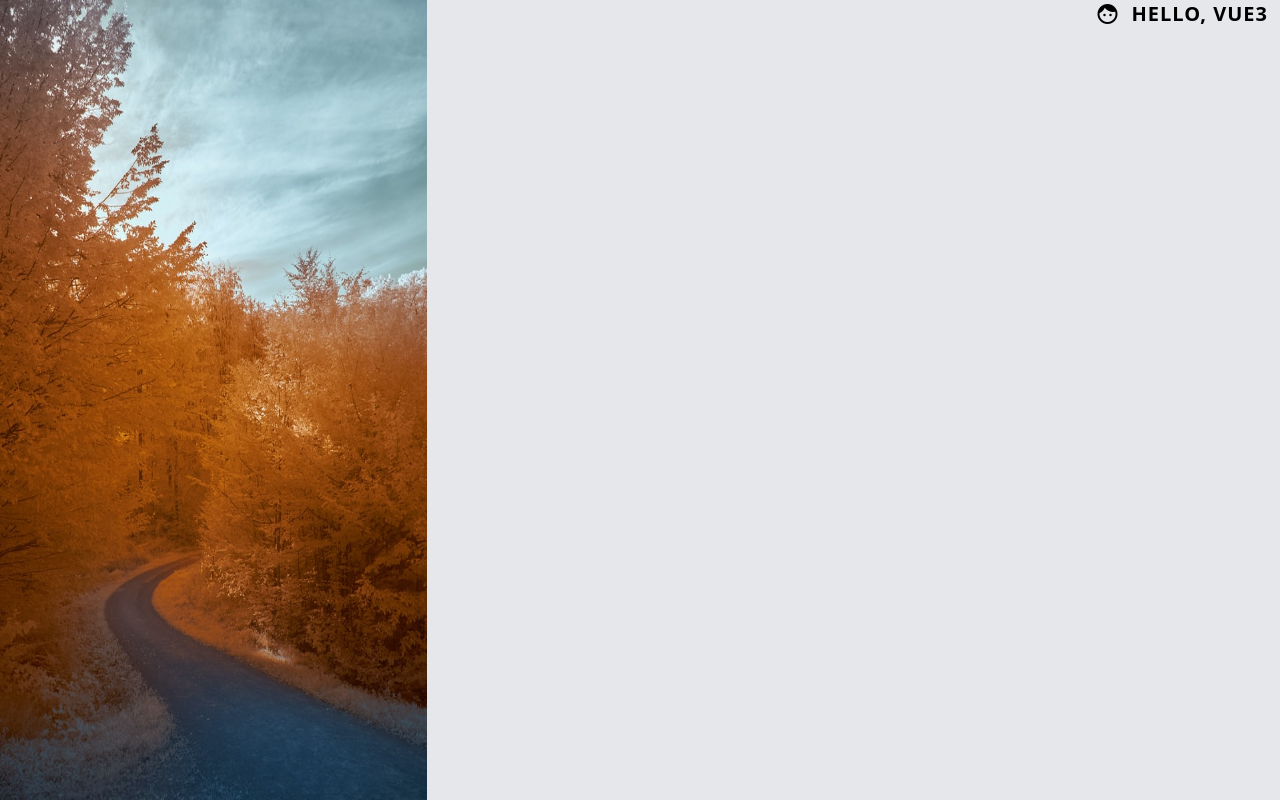
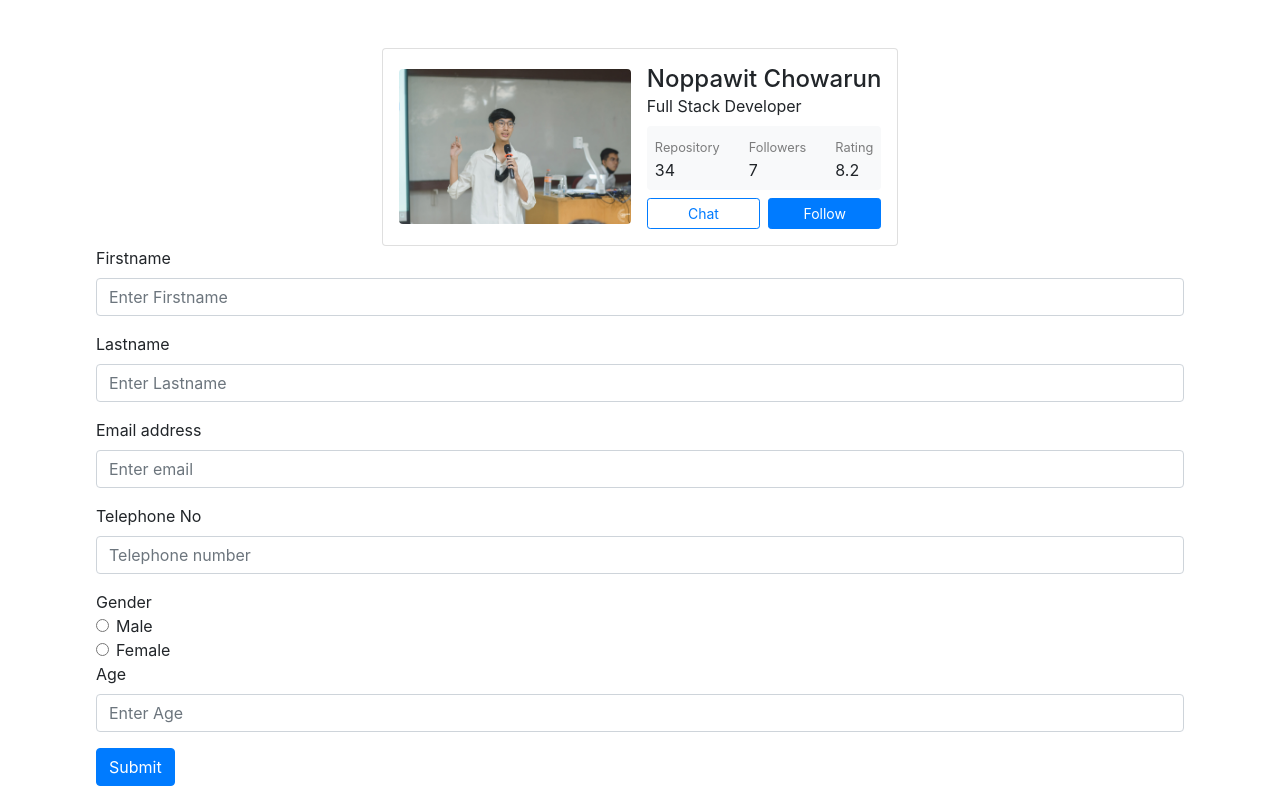
Before and after one commit to pizzahuhthp9/INT203_62130500127_groupwork_6, a plain HTML site: page 62130500127_groupwork_6/index.html in a window 1280 px wide. Drawn offline with nearby package versions, Linux system fonts and the light colour scheme.

Commit message:
add form validation

```diff
--- a/62130500127_groupwork_6/index.html
+++ b/62130500127_groupwork_6/index.html
@@ -1,6 +1,5 @@
 <!DOCTYPE html>
 <html lang="en">
-
   <head>
     <meta charset="UTF-8" />
     <meta name="viewport" content="width=device-width, initial-scale=1.0" />
@@ -8,29 +7,154 @@
 
     <!-- https://google.github.io/material-design-icons/#icon-font-for-the-web -->
     <!-- Using via Google Web Fonts -->
-  <link href="https://fonts.googleapis.com/icon?family=Material+Icons" rel="stylesheet" />
+    <link
+      href="https://fonts.googleapis.com/icon?family=Material+Icons"
+      rel="stylesheet"
+    />
 
     <!-- https://tailwindcss.com/docs/installation -->
     <!-- Using Tailwind via CDN -->
-  <link href="https://unpkg.com/tailwindcss@^2/dist/tailwind.min.css" rel="stylesheet" />
+
+    <!-- <link href="https://unpkg.com/tailwindcss@^2/dist/tailwind.min.css" rel="stylesheet" /> -->
 
     <!-- https://v3.vuejs.org/guide/installation.html#release-notes -->
     <!-- Vue CDN -->
     <script src="https://unpkg.com/vue@next"></script>
 
+    <!-- validaion -->
+    <script src="//cdnjs.cloudflare.com/ajax/libs/validate.js/0.13.1/validate.min.js"></script>
+
+    <!-- bootstrap profile -->
+    <!-- <script src="https://cdn.jsdelivr.net/npm/bootstrap@5.0.0-alpha1/dist/js/bootstrap.bundle.min.js"></script> -->
+    <link
+      rel="stylesheet"
+      href="https://stackpath.bootstrapcdn.com/bootstrap/4.3.1/css/bootstrap.min.css"
+      integrity="sha384-ggOyR0iXCbMQv3Xipma34MD+dH/1fQ784/j6cY/iJTQUOhcWr7x9JvoRxT2MZw1T"
+      crossorigin="anonymous"
+    />
   </head>
 
   <body>
-  <div id="app" class="h-screen w-full bg-gray-200 flex items-start justify-start">
-    <img src="./images/1.jpg" class="w-1/3 h-full">
-    <div class="w-full flex items-center justify-end">
-      <i class="material-icons">face</i>
-      <p class="font-semibold text-xl tracking-wider uppercase px-3"> {{ msg }}</p>
+    <div
+      id="app"
+      class="h-screen w-full bg-gray-200 flex items-start justify-start mb-3"
+    >
+      <div class="container mt-5 d-flex justify-content-center">
+        <div class="card p-3">
+          <div class="d-flex align-items-center">
+            <div class="image">
+              <img :src="picSrc" class="rounded obj-fits" height="155" />
             </div>
+            <div class="ml-3 w-100">
+              <h4 class="mb-0 mt-0">{{ fname }} {{ lname }}</h4>
+              <span>{{ position }}</span>
+              <div
+                class="p-2 mt-2 bg-light d-flex justify-content-between rounded text-white stats"
+              >
+                <div class="d-flex flex-column">
+                  <span class="text-black-50"><small>Repository</small></span>
+                  <span class="text-body">{{ historyWork.repository }}</span>
+                </div>
+                <div class="d-flex flex-column">
+                  <span class="text-black-50"><small>Followers</small></span>
+                  <span class="text-body">{{ historyWork.follower }}</span>
+                </div>
+                <div class="d-flex flex-column">
+                  <span class="text-black-50"><small>Rating</small></span>
+                  <span class="text-body">{{ historyWork.rating }}</span>
+                </div>
+              </div>
+              <div class="button mt-2 d-flex flex-row align-items-center">
+                <button class="btn btn-sm btn-outline-primary w-100">
+                  Chat
+                </button>
+                <button class="btn btn-sm btn-primary w-100 ml-2">
+                  Follow
+                </button>
+              </div>
+            </div>
+          </div>
+        </div>
+      </div>
+      <div class="text-light bg-danger mx-5 py-2 px-5" v-if="form.errors">
+        <h3>ERROR</h3>
+          <div v-for="(error, index) in form.errors" :key="index">
+            {{error}}
+          </div>
+      </div>
+      <form class="mx-5 px-5" @submit.prevent="checkForm">
+        <div class="form-group">
+          <label for="firstName">Firstname</label>
+          <input
+            type="text"
+            class="form-control"
+            id="firstName"
+            placeholder="Enter Firstname"
+            v-model.lazy="form.fname"
+          />
+        </div>
+        <div class="form-group">
+          <label for="Lastname">Lastname</label>
+          <input
+            type="text"
+            class="form-control"
+            id="Lastname"
+            placeholder="Enter Lastname"
+            v-model.lazy="form.lname"
+          />
+        </div>
+        <div class="form-group">
+          <label for="email">Email address</label>
+          <input
+            type="text"
+            class="form-control"
+            id="email"
+            aria-describedby="emailHelp"
+            placeholder="Enter email"
+            v-model.lazy="form.email"
+          />
+        </div>
+        <div class="form-group">
+          <label for="tel">Telephone No</label>
+          <input
+            type="text"
+            class="form-control"
+            id="tel"
+            placeholder="Telephone number"
+            v-model.lazy="form.tel"
+          />
+        </div>
+        Gender
+        <div class="form-check">
+          <input class="form-check-input" type="radio" name="gender" id="male" value="male" v-model.lazy="form.gender">
+          <label class="form-check-label" for="male">
+            Male
+          </label>
+        </div>
+        <div class="form-check">
+          <input class="form-check-input" type="radio" name="gender" id="female" value="female" v-model.lazy="form.gender">
+          <label class="form-check-label" for="female">
+            Female
+          </label>
+        </div>
+        <div class="form-group">
+          <label for="age">Age</label>
+          <input
+            type="number"
+            class="form-control"
+            id="age"
+            placeholder="Enter Age"
+            v-model.lazy="form.age"
+          />
+        </div>
+
+        <button type="submit" class="btn btn-primary">Submit</button>
+      </form>
     </div>
 
     <!-- my main.js -->
+    <script src="//cdnjs.cloudflare.com/ajax/libs/validate.js/0.13.1/validate.min.js"></script>
+
     <script src="./main.js"></script>
   </body>
-
 </html>
--- a/62130500127_groupwork_6/main.js
+++ b/62130500127_groupwork_6/main.js
@@ -1,9 +1,73 @@
-    const app = {
-        data() {
-            return {
-                msg: 'Hello, Vue3'
-            }
+const constraints = {
+  fname: {
+    presence: true,
+  },
+  lname: {
+    presence: true
+  },
+  age: {
+    presence: true,
+    numericality: {
+      lessThan: 150,
+      greaterThan: 0,
+      message: "age must be less in 1-150"
+    }
+  },
+  gender: {
+    presence: true
+  },
+  email: {
+    presence: true,
+    email: true
+  },
+  tel: {
+    presence: true,
+    length: {
+      minimum: 10,
+      maximum: 12,
+      message: "Number must be 10-12 digits"
+    }
+  }
+}
+const app = Vue.createApp({
+    data() {
+        return {
+          fname: "Noppawit",
+          lname: "Chowarun",
+          position: "Full Stack Developer",
+          historyWork: {
+            repository: 34,
+            follower: 7,
+            rating: 8.2,
+          },
+          picSrc: "images/125862633_1094343974357474_5941258831660389040_o.jpg",
+          form:{
+            fname:null,
+            lname:null,
+            email:null,
+            gender: null,
+            tel: null,
+            age: null,
+            errors: null
+          }
+        };
+      },
+      methods: {
+        checkForm(){
+          this.form.errors = validate({
+            fname: this.form.fname,
+            lname: this.form.lname,
+            age: this.form.age,
+            gender: this.form.gender,
+            email: this.form.email,
+            tel: this.form.tel
+          },constraints)
+
+          if(!this.form.errors){
+            alert('register success')
+          }
         }
 
-    }
-    Vue.createApp(app).mount('#app')
+      },
+});
+app.mount("#app");
```
Also changed, not shown: 62130500127_groupwork_6/images/125862633_1094343974357474_5941258831660389040_o.jpg (added). Lines whose indentation alone changed are shown as unchanged.
